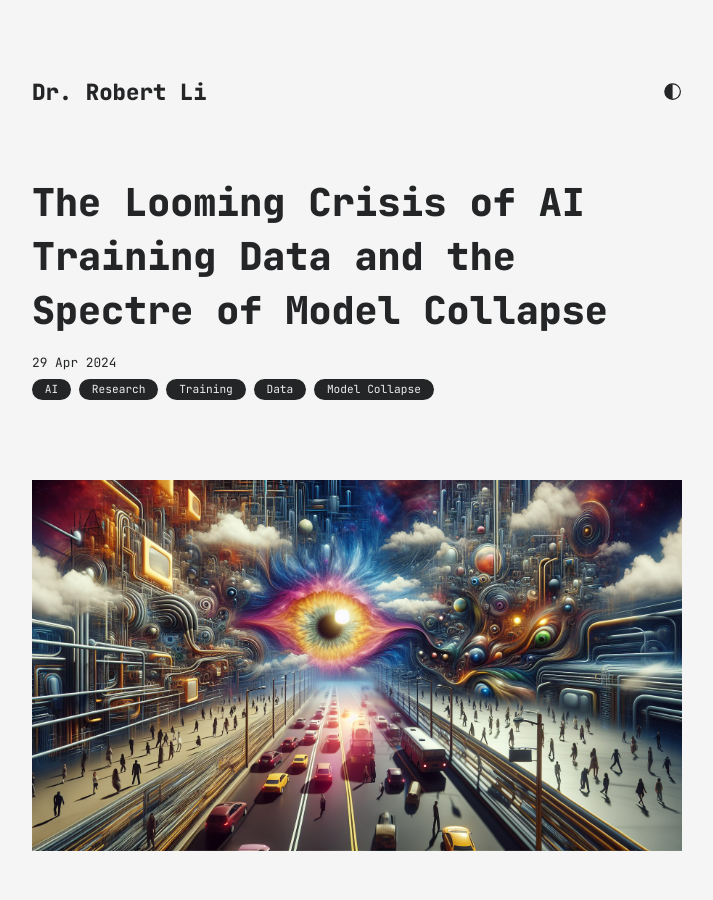
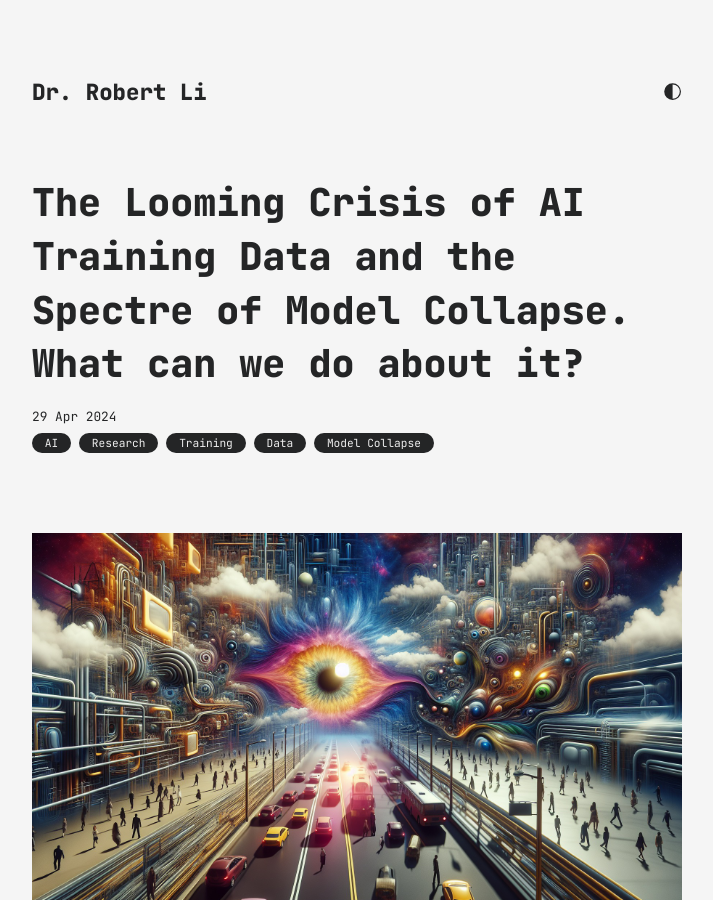
Before and after one commit to dr-robert-li/jekyll-blog, a Jekyll site: the page built from all_collections/_posts/2024-04-29-ai-training-data-model-collapse.md, in a window 1280 px wide and 900 px high. Shown: the whole window, without its empty margins (283-996 px from the left). Built offline with Jekyll 4.4.1, drawn with Linux system fonts in a browser that asks for light colours.

Commit message:
training data and model collapse article - expanded

```diff
--- a/all_collections/_posts/2024-04-29-ai-training-data-model-collapse.md
+++ b/all_collections/_posts/2024-04-29-ai-training-data-model-collapse.md
@@ -1,6 +1,6 @@
 ---
 layout: post
-title: The Looming Crisis of AI Training Data and the Spectre of Model Collapse
+title: The Looming Crisis of AI Training Data and the Spectre of Model Collapse. What can we do about it?
 date: 2024-04-29
 categories: [AI, Research, Training, Data, Model Collapse]
 ---
```
